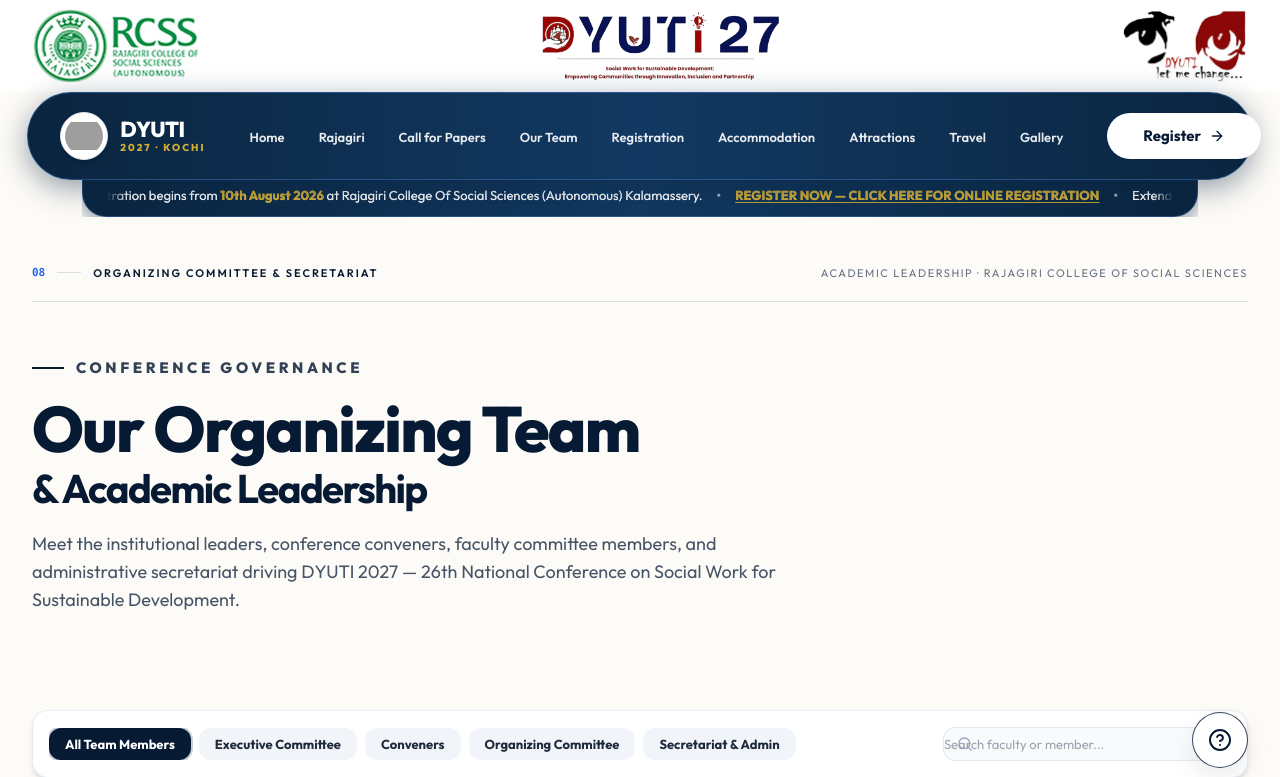
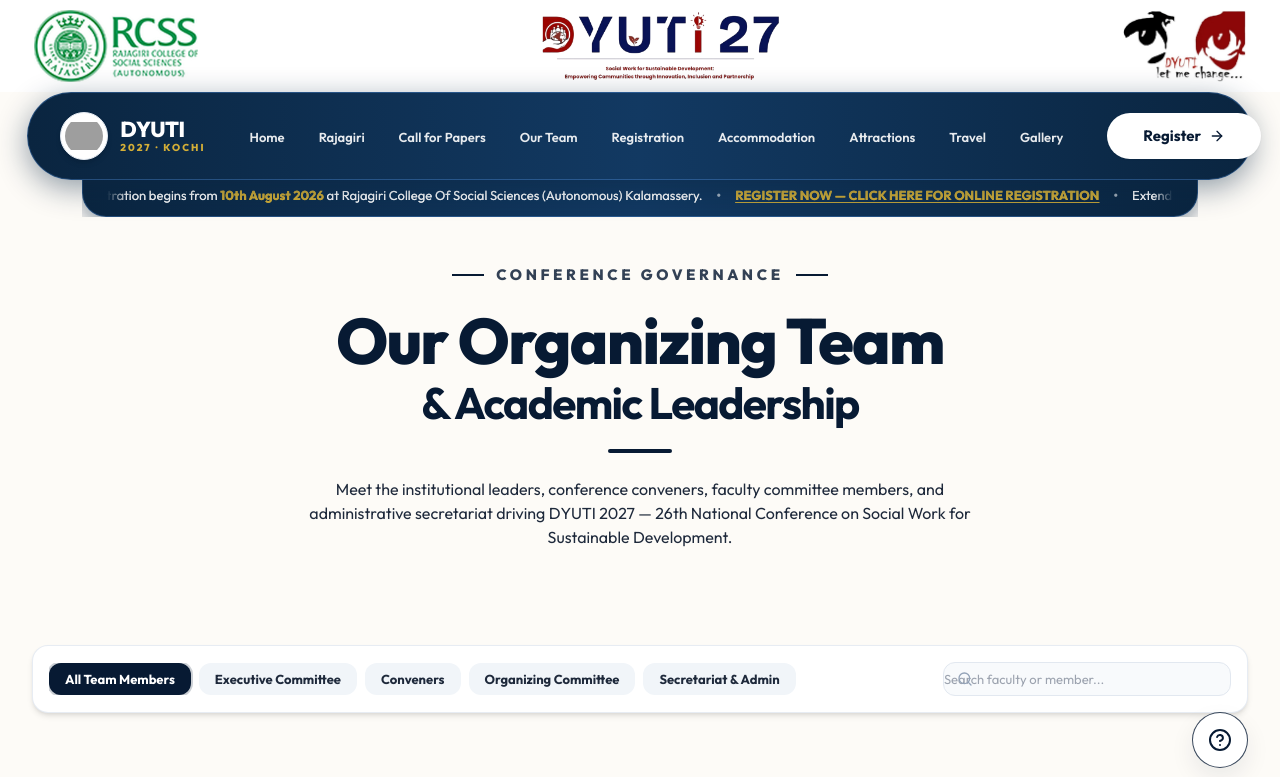
Before and after one commit to Rlabzteam/Dyuti27, a React (Vite) app: page /team in a window 1280 px wide. Shown: the top 777 px of the page. Built offline with nearby package versions, Linux system fonts and the light colour scheme; grey boxes are pictures that could not be loaded.

Commit message:
feat: create OurTeam page with filtering, search functionality, and committee member presentation

```diff
--- a/src/pages/OurTeam.tsx
+++ b/src/pages/OurTeam.tsx
@@ -1,6 +1,5 @@
 import React, { useState, useMemo } from 'react';
 import { Link } from 'react-router-dom';
-import { PageHeader } from '@/components/ui/PageHeader';
 import { CONFERENCE_DATA } from '@/data/conference';
 import {
   Mail,
@@ -77,22 +76,33 @@
   return (
     <div className="pt-8 sm:pt-10 lg:pt-12 pb-20 sm:pb-28 lg:pb-32 bg-[#FDFBF7] text-slate-800 min-h-screen">
       <div className="max-w-7xl mx-auto px-4 sm:px-8">
-        {/* ── 08 / EDITORIAL PAGE HEADER ── */}
-        <PageHeader
-          number="08"
-          category="ORGANIZING COMMITTEE & SECRETARIAT"
-          metaRight="Academic Leadership &middot; Rajagiri College of Social Sciences"
-          eyebrow="Conference Governance"
-          title={
-            <>
-              Our Organizing Team
-              <span className="block font-heading text-[#071A33] text-[1.85rem] sm:text-[2.5rem] font-bold mt-1">
-                &amp; Academic Leadership
-              </span>
-            </>
-          }
-          subtitle="Meet the institutional leaders, conference conveners, faculty committee members, and administrative secretariat driving DYUTI 2027 — 26th National Conference on Social Work for Sustainable Development."
-        />
+        {/* ── PAGE HEADER ── */}
+        <div className="text-center max-w-3xl mx-auto mb-16 lg:mb-24">
+          {/* Eyebrow */}
+          <div className="flex items-center justify-center gap-3 mb-6">
+            <span className="w-8 h-0.5 bg-[#071A33]" />
+            <span className="text-sm sm:text-[15px] font-sans font-extrabold uppercase tracking-[0.24em] text-slate-700">
+              Conference Governance
+            </span>
+            <span className="w-8 h-0.5 bg-[#071A33]" />
+          </div>
+
+          {/* Main Title */}
+          <h1 className="font-heading font-extrabold text-[#071A33] leading-none tracking-tight mb-6 text-[2.5rem] sm:text-[3.25rem] lg:text-[4rem]">
+            Our Organizing Team
+            <span className="block text-slate-850 mt-2 text-[1.85rem] sm:text-[2.5rem] lg:text-[2.75rem] font-bold">
+              &amp; Academic Leadership
+            </span>
+          </h1>
+
+          {/* Divider */}
+          <div className="w-16 h-1 bg-[#071A33] rounded-full mx-auto mb-6" />
+
+          {/* Subtitle */}
+          <p className="text-sm sm:text-base text-slate-650 leading-relaxed font-sans max-w-2xl mx-auto font-normal">
+            Meet the institutional leaders, conference conveners, faculty committee members, and administrative secretariat driving DYUTI 2027 — 26th National Conference on Social Work for Sustainable Development.
+          </p>
+        </div>
 
         {/* ── INTERACTIVE FILTER TABS & SEARCH BAR ── */}
         <div className="mb-12 lg:mb-16 flex flex-col md:flex-row items-center justify-between gap-4 p-3 sm:p-4 rounded-2xl bg-white border border-slate-200/80 shadow-md">
```
